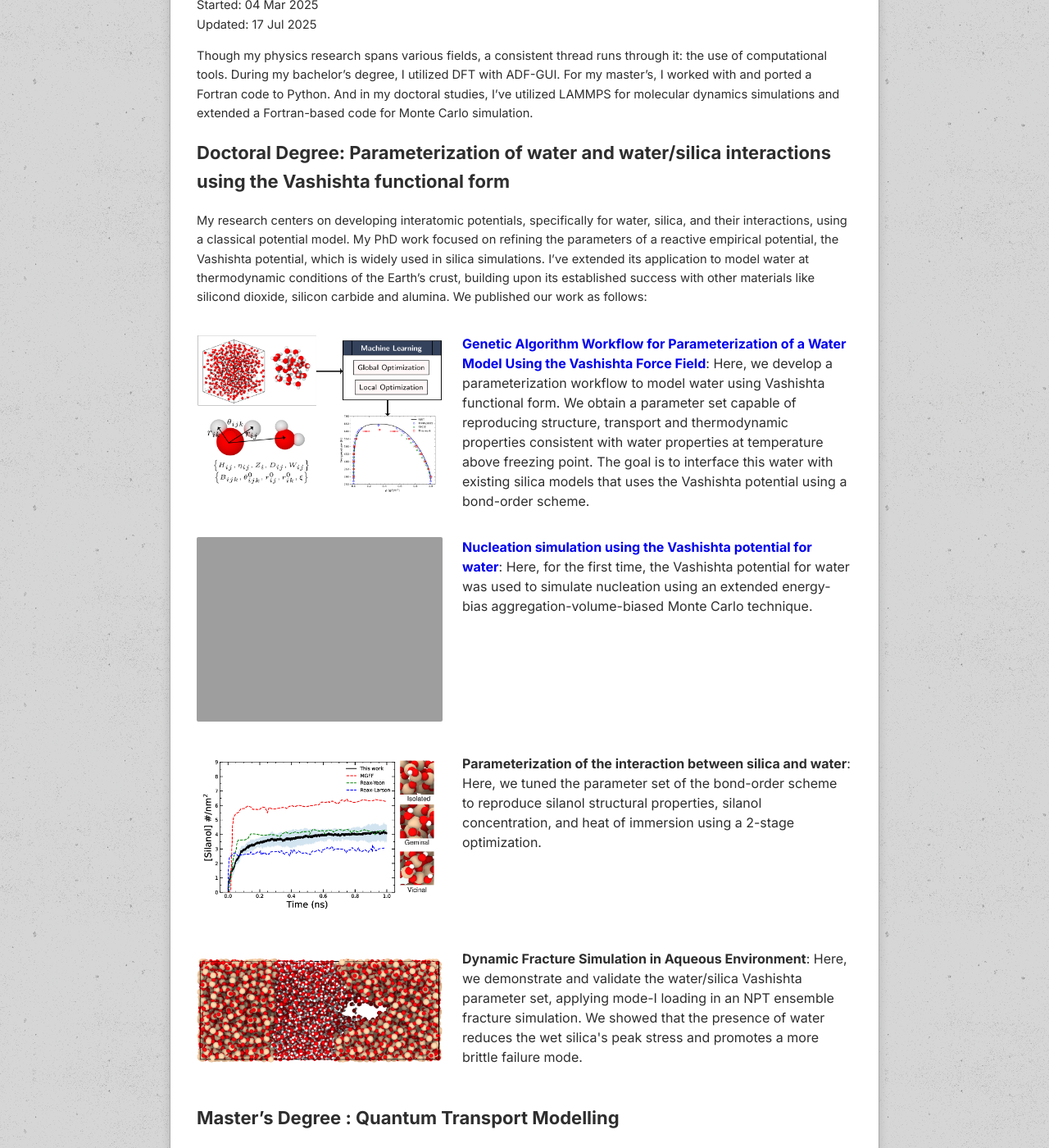
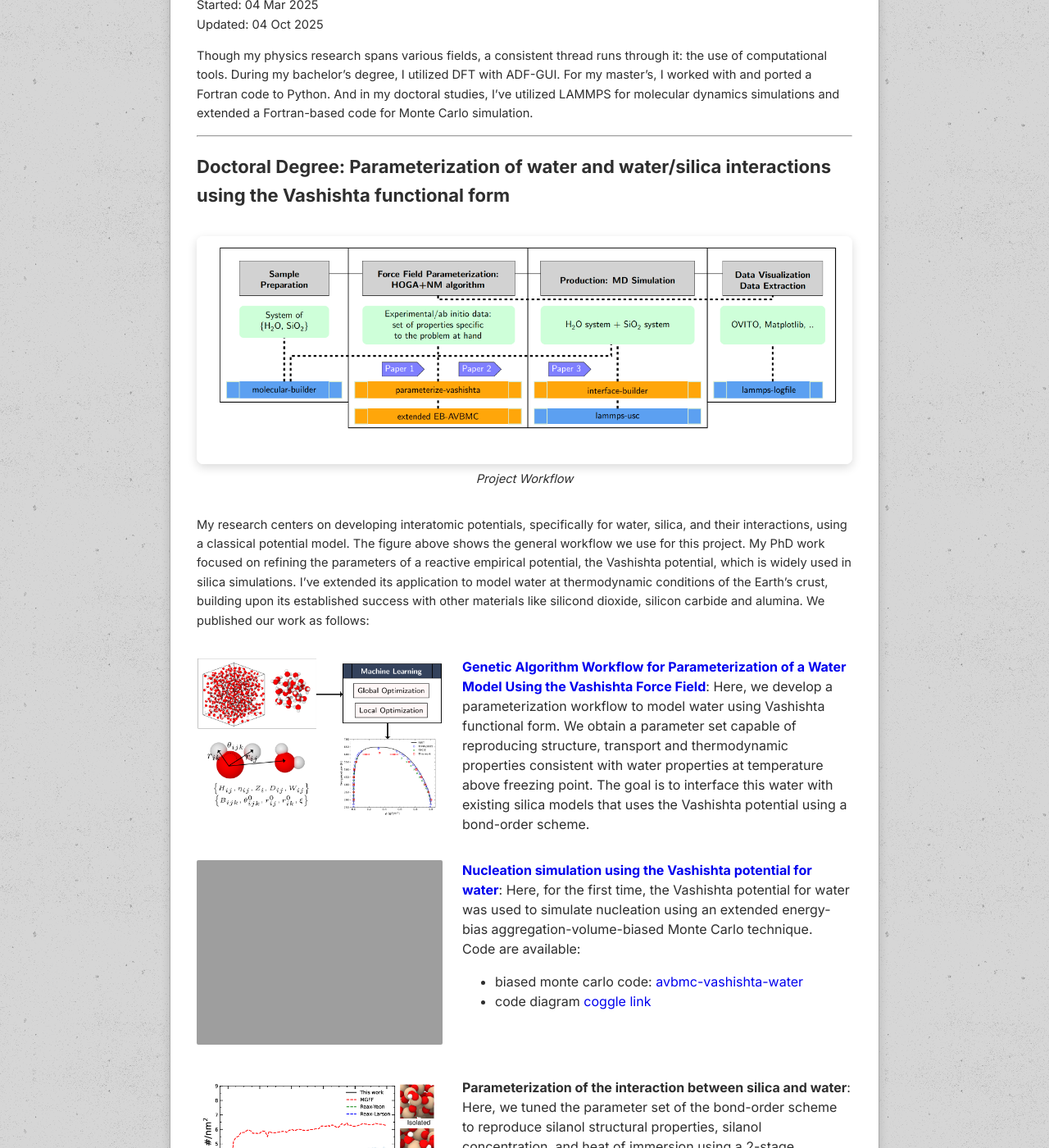
Before and after one commit to antble/antble.github.io, a Jekyll site: the page built from _posts/others/about_me/2025-03-04-my-research.md, in a window 1280 px wide and 1400 px high, scrolled down 248 px. Shown: the whole window at 82% size. Built offline with Jekyll 4.4.1, drawn with Linux system fonts in a browser that asks for light colours.

Commit message:
update personal, about me, my research posts

```diff
--- a/_posts/others/about_me/2025-03-04-my-research.md
+++ b/_posts/others/about_me/2025-03-04-my-research.md
@@ -2,7 +2,7 @@
 layout: post-others
 title: "My Research"
 date: 2025-03-04
-last_modified_at: 2025-07-17
+last_modified_at: 2025-10-04
 category: others
 tag: research
 featured_image: /assets/doctoral/
@@ -10,9 +10,16 @@ featured_image: /assets/doctoral/
 
 Though my physics research spans various fields, a consistent thread runs through it: the use of computational tools. During my bachelor's degree, I utilized DFT with ADF-GUI. For my master's, I worked with and ported a Fortran code to Python. And in my doctoral studies, I've utilized LAMMPS for molecular dynamics simulations and extended a Fortran-based code for Monte Carlo simulation.
 
+---
 
 ## Doctoral Degree: Parameterization of water and water/silica interactions using the Vashishta functional form
-My research centers on developing interatomic potentials, specifically for water, silica, and their interactions, using a classical potential model. My PhD work focused on refining the parameters of a reactive empirical potential, the Vashishta potential, which is widely used in silica simulations. I've  extended its application to model water at thermodynamic conditions of the Earth's crust, building upon its established success with other materials like silicond dioxide, silicon carbide and alumina. We published our work as follows:
+<div class="my-container">
+<img src="{{ '/assets/doctoral/workplan.png' | relative_url }}"
+     style="width: 100%; height: auto;"
+     >
+     <i>Project Workflow</i>
+</div>
+My research centers on developing interatomic potentials, specifically for water, silica, and their interactions, using a classical potential model. The figure above shows the general workflow we use for this project. My PhD work focused on refining the parameters of a reactive empirical potential, the Vashishta potential, which is widely used in silica simulations. I've  extended its application to model water at thermodynamic conditions of the Earth's crust, building upon its established success with other materials like silicond dioxide, silicon carbide and alumina. We published our work as follows:
 
 <div class="publication">
   <div class="pub-thumbnail">
@@ -32,6 +39,11 @@ My research centers on developing interatomic potentials, specifically for water
       <b><a href="https://pubs.acs.org/doi/10.1021/acs.jctc.5c00722">Nucleation simulation using the Vashishta potential for water</a></b>:
       Here, for the first time, the Vashishta potential for water was used to simulate nucleation using an extended energy-bias aggregation-volume-biased Monte Carlo technique.
     </p>
+    <p>Code are available:</p>
+    <ul>
+      <li>biased monte carlo code: <a href="https://github.com/antble/avbmc-vashishta-water">avbmc-vashishta-water</a></li>
+      <li>code diagram<a href="https://coggle.it/diagram/ZDo1BgAjwnrfugDE/t/vashishta"> coggle link</a> </li>
+    </ul>
   </div>
 </div>
 
@@ -59,6 +71,9 @@ My research centers on developing interatomic potentials, specifically for water
   </div>
 </div>
 
+
+---
+
 ## Master's Degree : Quantum Transport Modelling
 During my masters, I worked on quantum transport modelling. It was an ambitious goal but it was fun, specially reading Fortran 77 code and trying to decipher the variables along with the equations on the corresponding old paper written before I was born.
 <div class="publication">
@@ -73,6 +88,8 @@ During my masters, I worked on quantum transport modelling. It was an ambitious
   </div>
 </div>
 
+---
+
 ## Bachelor's Degree : Water Clusters using DFT (ADF-SCM)
 <div class="publication">
   <div class="pub-thumbnail">
```
Also changed, not shown: _posts/others/about_me/2016-07-16-personal.md (+13 -1 lines), _posts/others/about_me/2025-03-01-about-me.md (+6 -4 lines), assets/doctoral/workplan.png (added).
